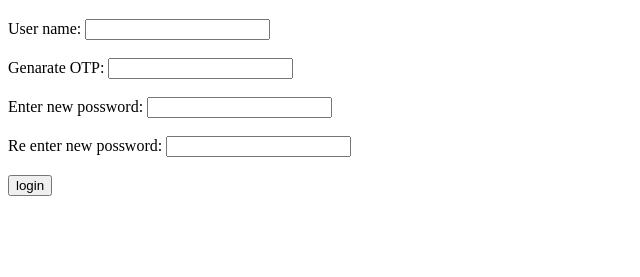
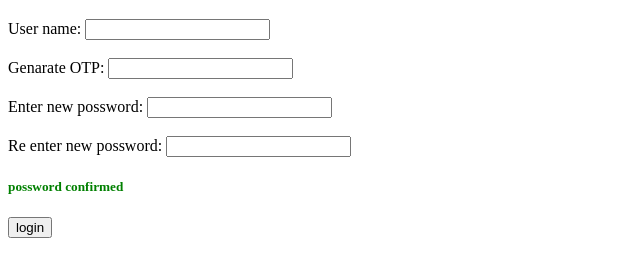
Before and after one commit to Srinu1505/html-all-tasks2, a plain HTML site: page possword.html in a window 1280 px wide. Shown: the part 61-338 px from the top of the page, without its empty margins (0-640 px from the left). Drawn offline with Linux system fonts and the light colour scheme.

Commit message:
dcvj32hg

```diff
--- a/possword.html
+++ b/possword.html
@@ -14,7 +14,8 @@
  <lable for="Enter new Possword">Enter new possword:</lable>
  <input type="text"><br><br>
  <lable for="Re enter new Possword">Re enter new possword:</lable>
- <input type="text"><br><br>
+ <input type="text">
+ <h5 style="color:green">possword confirmed</h5>
  <input type="button" value="login">
 </body>
 </html>
```
